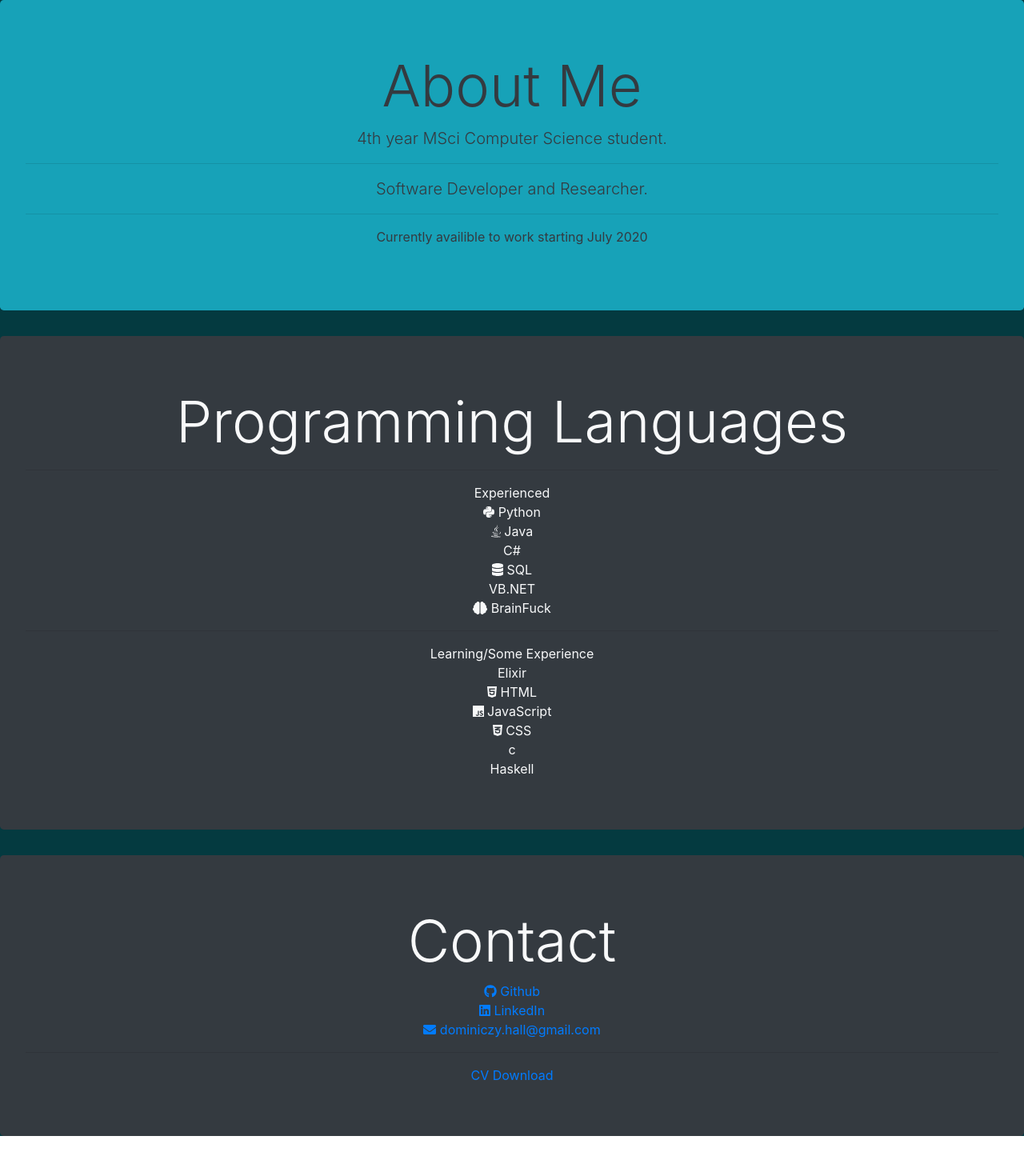
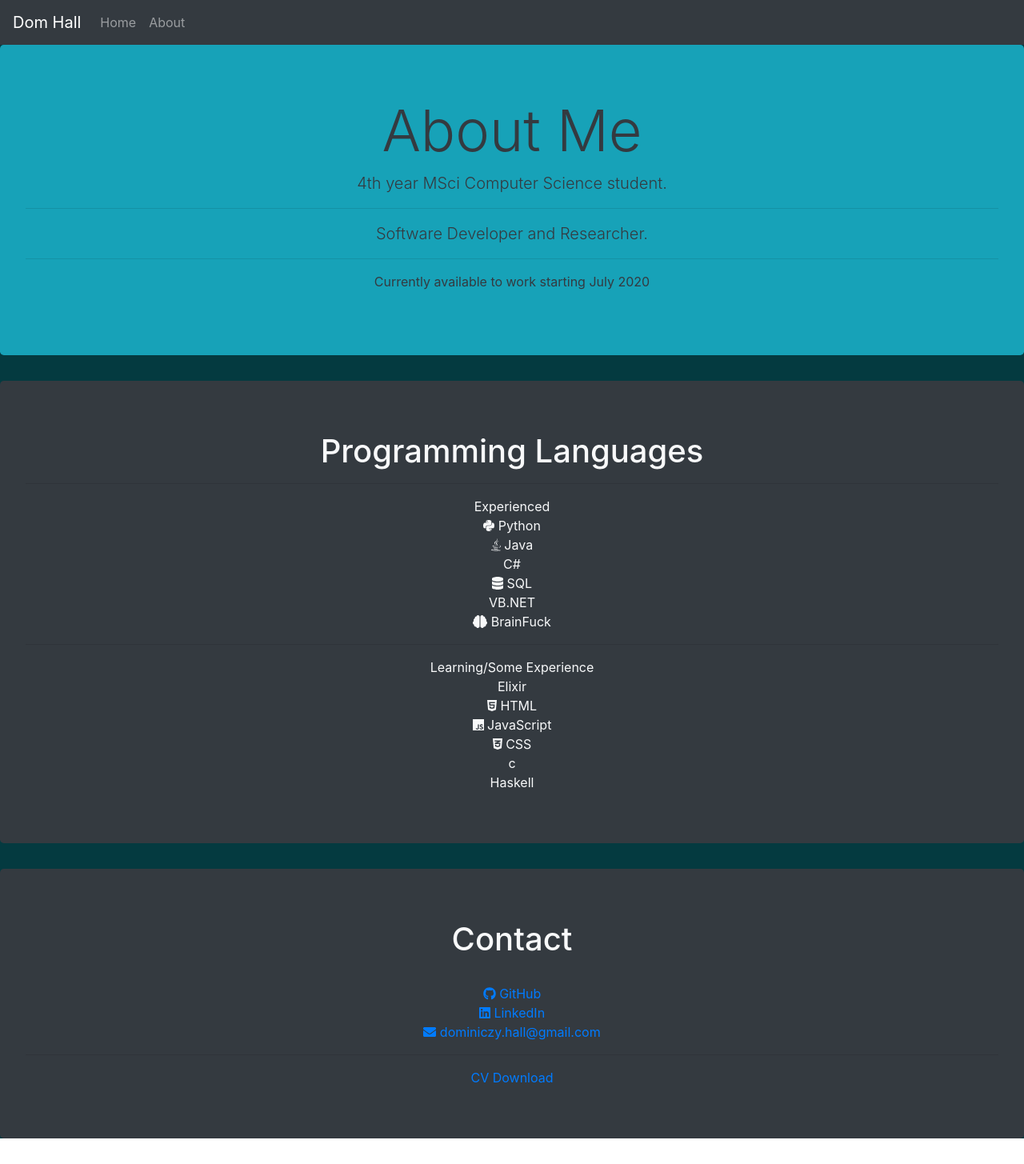
Before and after one commit to Dmium/dmium.github.io, a Vue app in the folder domhall/: page /#/about in a window 1280 px wide. Shown: the whole page at 80% size. Built offline with nearby package versions, Linux system fonts and the light colour scheme.

Commit message:
Added nav. Fixed mobile text

```diff
--- a/domhall/src/App.vue
+++ b/domhall/src/App.vue
@@ -5,16 +5,27 @@
       <router-link to="/about">About</router-link>
     </div>
     -->
+    <Nav/>
     <router-view/>
   </div>
 </template>
 
+<script>
+import Nav from '@/components/Nav.vue'
+
+export default {
+  name: 'app',
+  components: {
+    Nav
+  }
+}
+</script>
 <style lang="scss">
 
 #app {
     background-color: #043a40;
 }
-#body {
-    background:  #043a40;
+body {
+    background-color: #043a40;
 }
 </style>
--- a/domhall/src/components/Contact.vue
+++ b/domhall/src/components/Contact.vue
@@ -1,7 +1,8 @@
 <template>
     <b-jumbotron bg-variant="dark" text-variant="light">
-        <template v-slot:header>Contact</template>
-        <a href="https://github.com/Dmium/"> <font-awesome-icon :icon="['fab', 'github']"/> Github </a>
+        <h1>Contact</h1>
+        <br/>
+        <a href="https://github.com/Dmium/"> <font-awesome-icon :icon="['fab', 'github']"/> GitHub </a>
         <br/>
         <a href="https://www.linkedin.com/in/dominiczyhall/"> <font-awesome-icon :icon="['fab', 'linkedin']"/> LinkedIn </a>
         <br/>
--- a/domhall/src/components/Languages.vue
+++ b/domhall/src/components/Languages.vue
@@ -1,6 +1,6 @@
 <template>
     <b-jumbotron bg-variant="dark" text-variant="light">
-        <template v-slot:header>Programming Languages</template>
+        <h1>Programming Languages</h1>
         <hr/>
         Experienced
         <br/>
--- /dev/null
+++ b/domhall/src/components/Nav.vue
@@ -0,0 +1,16 @@
+<template>
+    <div>
+    <b-navbar toggleable="lg" type="dark" variant="dark">
+        <b-navbar-brand to="/">Dom Hall</b-navbar-brand>
+
+        <b-navbar-toggle target="nav-collapse"></b-navbar-toggle>
+
+        <b-collapse id="nav-collapse" is-nav>
+        <b-navbar-nav>
+            <b-nav-item to="/">Home</b-nav-item>
+            <b-nav-item to="/about">About</b-nav-item>
+        </b-navbar-nav>
+        </b-collapse>
+    </b-navbar>
+    </div>
+</template>
--- a/domhall/src/views/About.vue
+++ b/domhall/src/views/About.vue
@@ -13,7 +13,7 @@
         </template>
         <hr>
         <p>
-            Currently availible to work starting July 2020
+            Currently available to work starting July 2020
         </p>
     </b-jumbotron>
     <Languages/>
--- a/domhall/src/views/Home.vue
+++ b/domhall/src/views/Home.vue
@@ -1,17 +1,7 @@
 <template>
   <div class="home">
-    <About/>
+    <b-card>
+        click about
+    </b-card>
   </div>
 </template>
-
-<script>
-// @ is an alias to /src
-import About from '@/views/About.vue'
-
-export default {
-  name: 'home',
-  components: {
-    About
-  }
-}
-</script>
```
